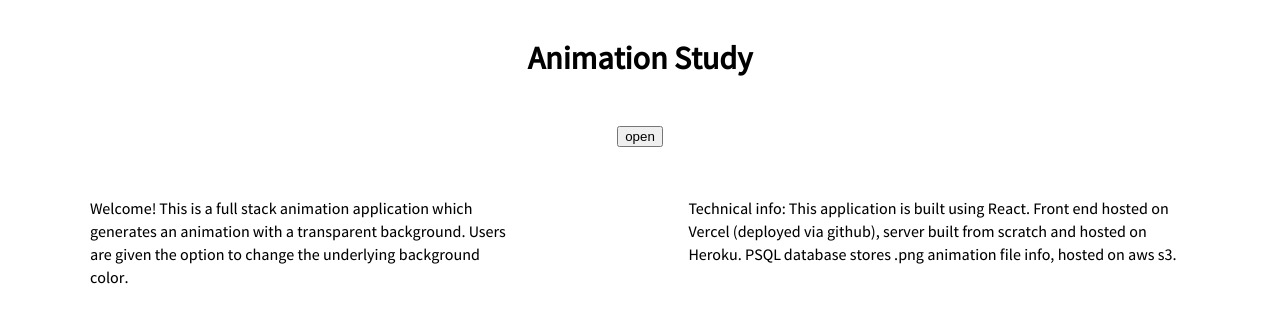
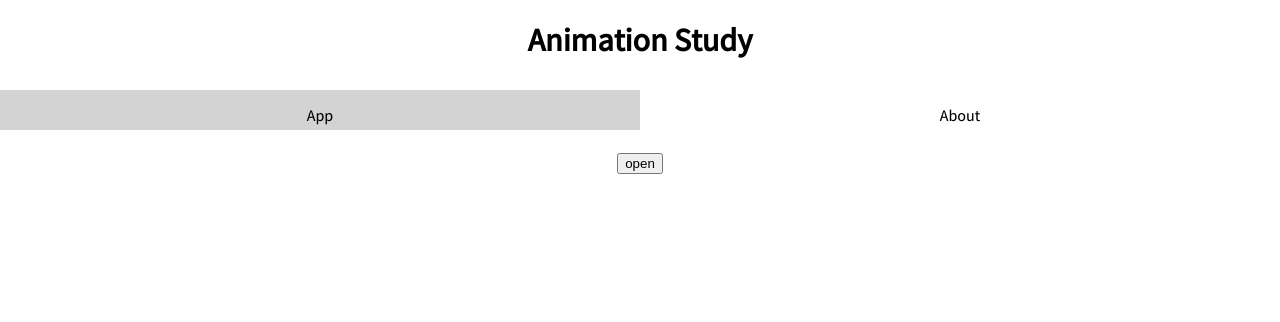
Before and after one commit to timothyhudsonemail/animation-app, a React (Create React App) app: page / in a window 1280 px wide. Shown: the top 322 px of the page. Built offline with nearby package versions, Linux system fonts and the light colour scheme.

Commit message:
Add files via upload

```diff
--- a/src/App.css
+++ b/src/App.css
@@ -1,6 +1,7 @@
 .App {
   text-align: center;
   background-size: cover;
+  font-family:Varta;
 }
 
 
@@ -26,7 +27,7 @@ src: url("fonts/Avara-Black.otf");
   margin-right: auto;
   left: 0;
   right: 0;
-  top:210px;
+  top:252px;
   text-align: center;
   z-index: 2;
 }
@@ -39,3 +40,27 @@ src: url("fonts/Avara-Black.otf");
   margin-right: auto;
 
 }
+
+.selected {
+  background-color:lightgray;
+}
+
+.p-style {
+  color:black;
+  text-align:left;
+  margin: 20px;
+  max-width: 333px
+}
+
+.about-style {
+  display:flex;
+  flex-direction:row;
+  justify-content: space-around;
+}
+
+@media only screen and (max-width: 600px) {
+  .about-style {
+    flex-direction: column;
+    align-items: center;
+  }
+}
--- a/src/App.js
+++ b/src/App.js
@@ -10,6 +10,7 @@ export default class App extends Component {
       click: false,
       click2: false,
       bg: "gray",
+      chosenSection: false,
     }
   }
 
@@ -121,17 +122,41 @@ export default class App extends Component {
       }
     }
 
+    const navButtons = () => {
+      if(this.state.chosenSection === false)
+      {this.setState({chosenSection: true})}
+      else{
+        this.setState({chosenSection: false})
+      }
+    }
+
     return (
       <div className="App">
+        <h1 style={{fontFamily:"Varta"}}>Animation Study</h1>
+        <div style={{display:"flex",flexDirection:"row",height:"40px"}}>
+
+          <div onClick={navButtons} id="appTitle" className={this.state.chosenSection ? "" : "selected"} style={{width:"50%"}}>
+          <p style={{cursor:"pointer"}}>App</p>
+          </div>
+
+          <div onClick={navButtons} id="aboutTitle" className={this.state.chosenSection ? "selected" : ""} style={{width:"50%"}}>
+          <p style={{cursor:"pointer"}}>About</p>
+          </div>
+        </div>
+
+        <div id="application" style={{display:this.state.chosenSection ? 'none' : 'block' }}>
+
         <br />
-      <h1 style={{fontFamily:"Varta"}}>Animation Study</h1>
-        <br />
+
         <button onClick={getImages}>open</button>
+
         <br />
         <br />
+
         <div style={{display:this.state.isLoading ? 'block' : 'none'}}>
           <p>loading...</p>
         </div>
+
         <div style={{display: this.state.click ? 'block' : 'none' }}>
           <button onClick={() => {
               open()
@@ -139,35 +164,33 @@ export default class App extends Component {
               }}>start
           </button>
 
-      <div id="bg" className="background"
+          <div id="bg"
+            className="background"
             style={{backgroundColor: this.state.bg}} />
-      <div  style={{display: this.state.click2 ? 'block' : 'none' }}>
+            <div style={{display: this.state.click2 ? 'block' : 'none' }}>
               <img alt="animation placeholder"
                    className="super"
                    src= {this.state.activeImage}
               />
               <button onClick={changeBackground}>change background</button>
+              <div style={{height:"120px"}}></div>
+
+            </div>
         </div>
       </div>
 
+      <div id="about"
+           style={{display:this.state.chosenSection ? 'block' : 'none' }}>
+        <br />
+        <div className="about-style">
           <div>
-        <br />
-         <div style={{display:"flex",flexDirection:"row"}}>
+            <p className="p-style">
+            Welcome! This is a full stack animation application which generates an animation with a transparent background. Users are given the option to change the underlying background color.
+            </p>
+          </div>
+
           <div>
-           <p style={{color:"black",
-              fontFamily:"Varta",
-                     textAlign:"left",
-              paddingLeft:"90px",
-              paddingRight:"90px"}}>
-      Welcome! This is a full stack animation application which generates an animation with a transparent background. Users are given the option to change the underlying background color.</p>
-      </div>
-        <div>
-
-        <p style={{color:"black",
-              fontFamily:"Varta",
-                 textAlign:"left",
-              paddingLeft:"90px",
-              paddingRight:"90px"}}>
+            <p className="p-style">
             Technical info: This application is built using React. Front end hosted on Vercel (deployed via github), server built from scratch and hosted on Heroku. PSQL database stores .png animation file info, hosted on aws s3.
             </p>
           </div>
```
Lines whose indentation alone changed are shown as unchanged.
